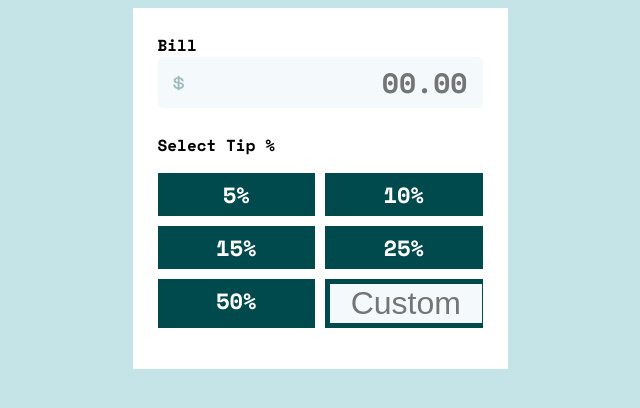
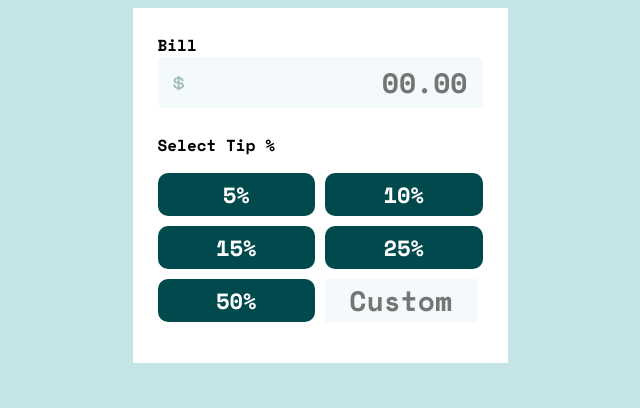
Before and after one commit to jrybarski/tip-calculator-app, a plain HTML site: page index.html in a window 1280 px wide. Shown: the part 226-634 px from the top of the page, without its empty margins (320-960 px from the left). Drawn offline with nearby package versions, Linux system fonts and the light colour scheme.

Commit message:
Little changes in input

```diff
--- a/index.html
+++ b/index.html
@@ -44,7 +44,11 @@
               <li class="tip-25">25%</li>
               <li class="tip-50">50%</li>
               <li class="tip-custom">
-                <input type="text" placeholder="Custom" />
+                <input
+                  type="text"
+                  placeholder="Custom"
+                  class="tip-custom-input"
+                />
               </li>
             </ul>
           </div>
--- a/style.css
+++ b/style.css
@@ -103,13 +103,32 @@ li {
   color: var(--White);
   font-size: 22px;
   padding: 5px;
+  border-radius: 10px;
+  text-align: center;
+  font-weight: 700;
+  font-family: "Space Mono", monospace;
 }
 
+.tip-custom {
+  background-color: var(--Grey50);
+  font-size: 12px;
+  padding: 0;
+  color: black;
+}
+.tip-custom-input {
+  font-family: "Space Mono", monospace;
+  text-align: center;
+  font-weight: 700;
+  background-color: var(--Grey50);
+  font-size: 12px;
+  color: black;
+}
 .tip-grid input {
   text-align: center;
   width: 147.5px;
   border: none;
   background-color: var(--Grey50);
-  color: var(--White);
-  font-size: 32px;
+  color: var(--Green900);
+  font-family: "Space Mono", monospace;
+  font-size: 28px;
 }
```
